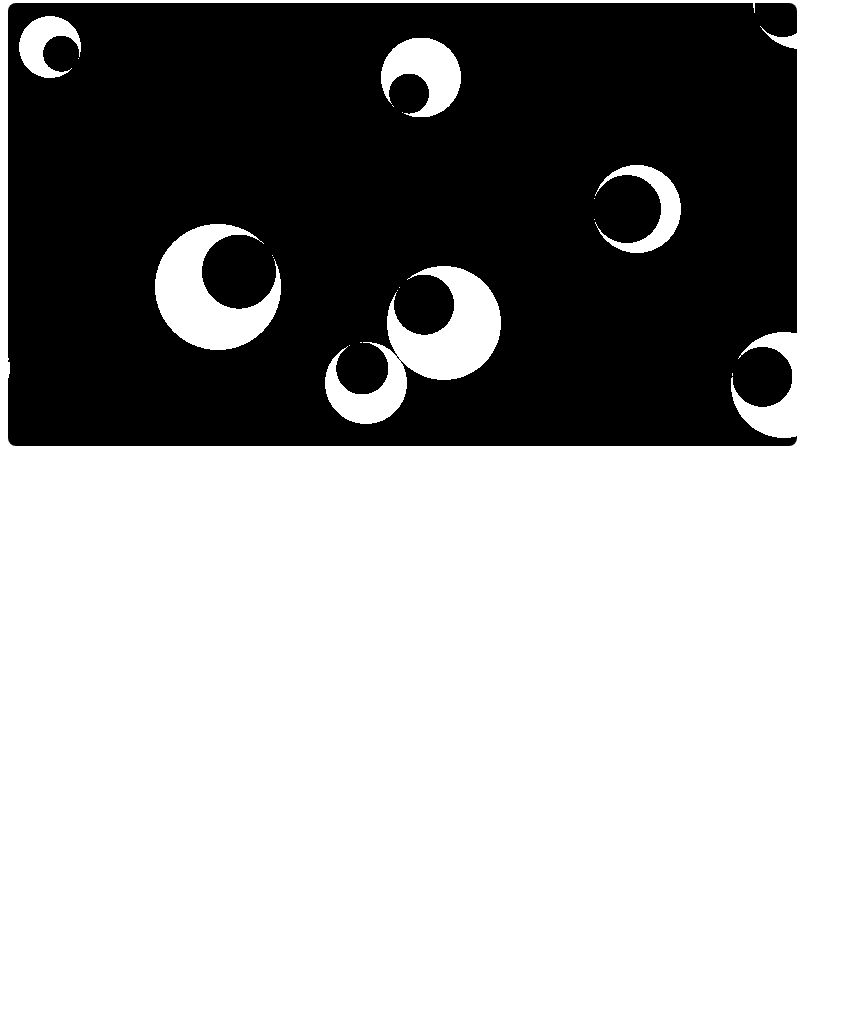
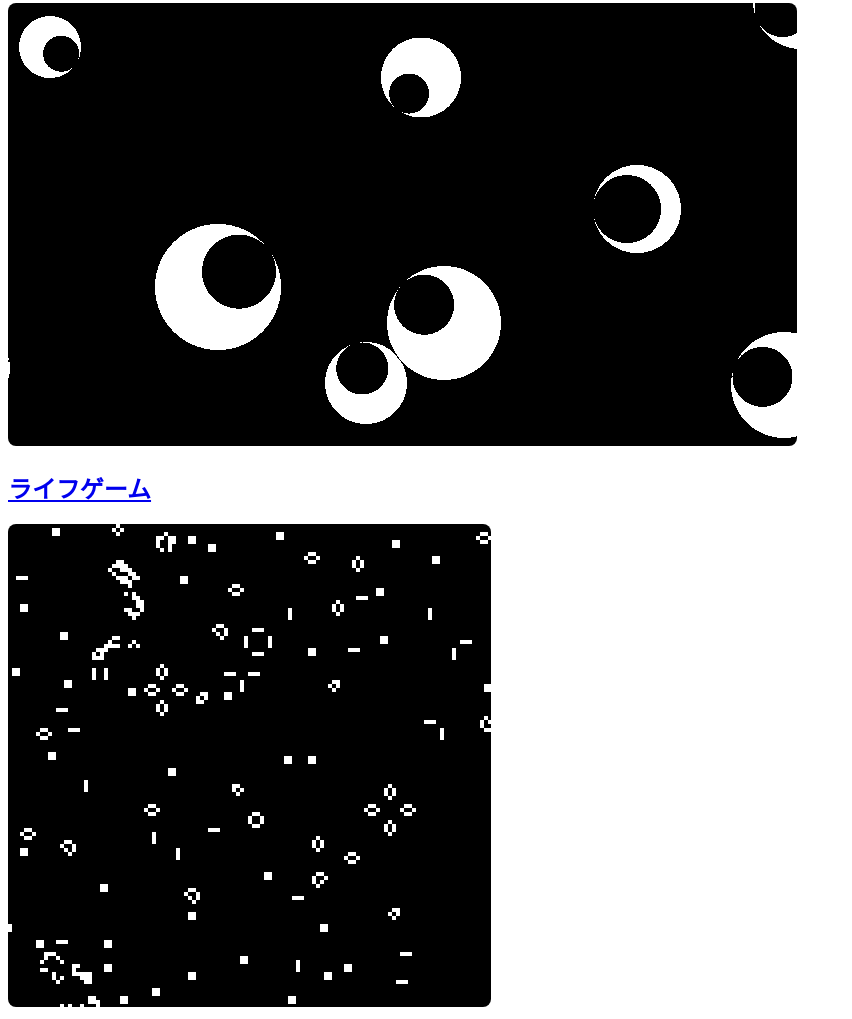
Before and after one commit to haru255/Portal, a plain HTML site: page index.html in a window 1280 px wide. Shown: the part 421-1440 px from the top of the page, without its empty margins (0-852 px from the left). Before the commit the page ends 879 px from the top, so only its background shows below. Drawn offline with Linux system fonts and the light colour scheme.

Commit message:
作品の追加 ライフゲーム

```diff
--- a/index.html
+++ b/index.html
@@ -11,5 +11,7 @@
     <a href="https://haru255.github.io/BreakDown/"><img src="./images/BreakDown.png" alt="ブロック崩し" class="image"></a>
     <a href="https://github.com/haru255/Gyorori"><h2>マウスカーソルを追う目玉</h2></a>
     <a href="https://github.com/haru255/Gyorori"><img src="./images/Gyorori.png" alt="マウスカーソルを追う目玉" class="image"></a>
+    <a href="https://github.com/haru255/Game-of-lifeJS"><h2>ライフゲーム</h2></a>
+    <a href="https://github.com/haru255/Game-of-lifeJS"><img src="./images/GameOfLife.png" alt="ライフゲーム" class="image"></a>
 </body>
 </html>
```
Also changed, not shown: images/GameOfLife.png (added).
